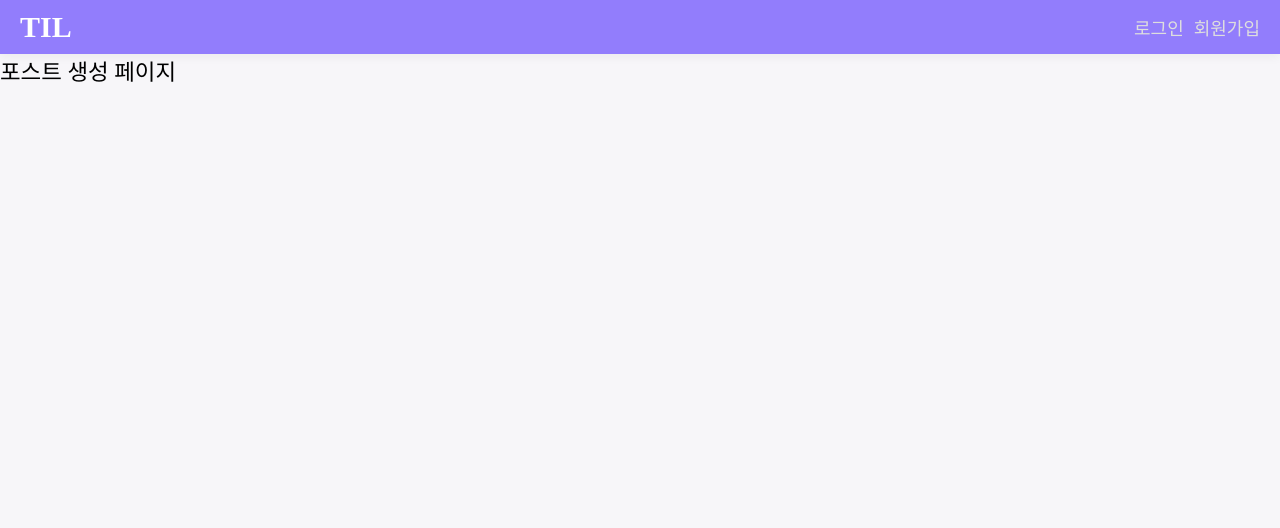
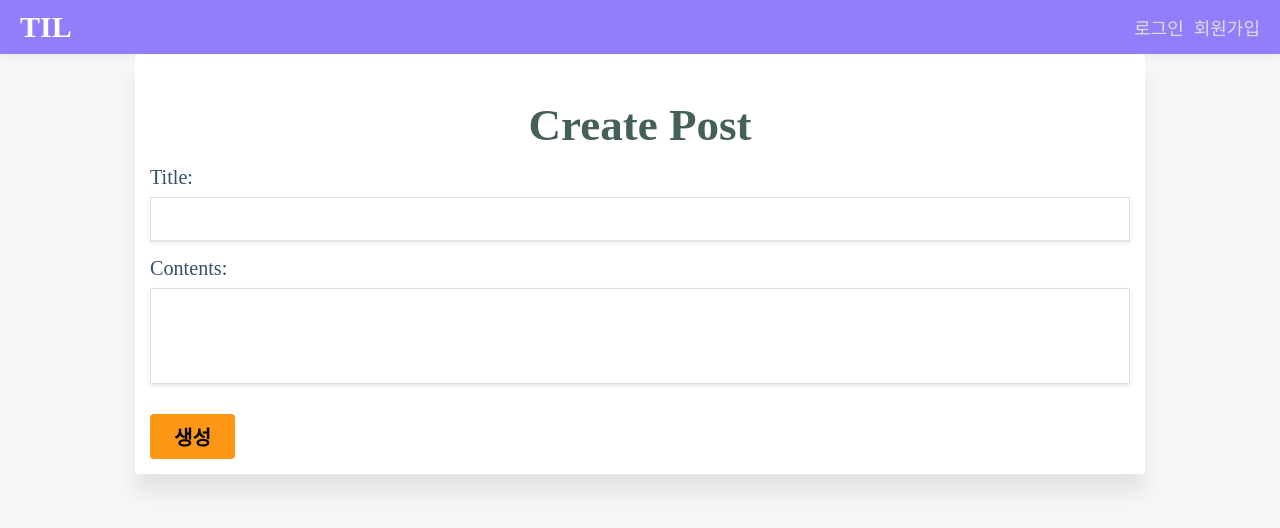
Before and after one commit to MonkCodingg/vue-til, a Vue app: page /add in a window 1280 px wide. Shown: the top 528 px of the page. Built offline with nearby package versions, Linux system fonts and the light colour scheme; a web font is replaced by a local one.

Commit message:
학습 노트 등록 폼 마크업 및 스타일링

```diff
--- a/src/components/common/AppHeader.vue
+++ b/src/components/common/AppHeader.vue
@@ -8,7 +8,6 @@
     </div>
     <div class="navigations">
       <template v-if="isUserLogin">
-        <span class="username">{{ $store.state.username }}</span>
         <a href="javascript:;" @click="logoutUser" class="logout-button"
           >Logout</a
         >
--- /dev/null
+++ b/src/components/posts/PostAddForm.vue
@@ -0,0 +1,28 @@
+<template>
+  <div class="contents">
+    <div class="form-wrapper">
+      <h1 class="page-header">Create Post</h1>
+      <form class="form">
+        <div>
+          <label for="title">Title:</label>
+          <input id="title" type="text" />
+        </div>
+        <div>
+          <label for="contents">Contents:</label>
+          <textarea id="contents" type="text" rows="3" />
+        </div>
+        <button type="submit" class="btn">생성</button>
+      </form>
+    </div>
+  </div>
+</template>
+
+<script>
+export default {};
+</script>
+
+<style scoped>
+.form-wrapper .form {
+  width: 100%;
+}
+</style>
--- a/src/views/PostAddPage.vue
+++ b/src/views/PostAddPage.vue
@@ -1,9 +1,16 @@
 <template>
-  <div>포스트 생성 페이지</div>
+  <div class="form-container">
+    <PostAddForm></PostAddForm>
+  </div>
 </template>
 
 <script>
-export default {};
+import PostAddForm from '@/components/posts/PostAddForm.vue';
+export default {
+  components: {
+    PostAddForm,
+  },
+};
 </script>
 
 <style></style>
```
